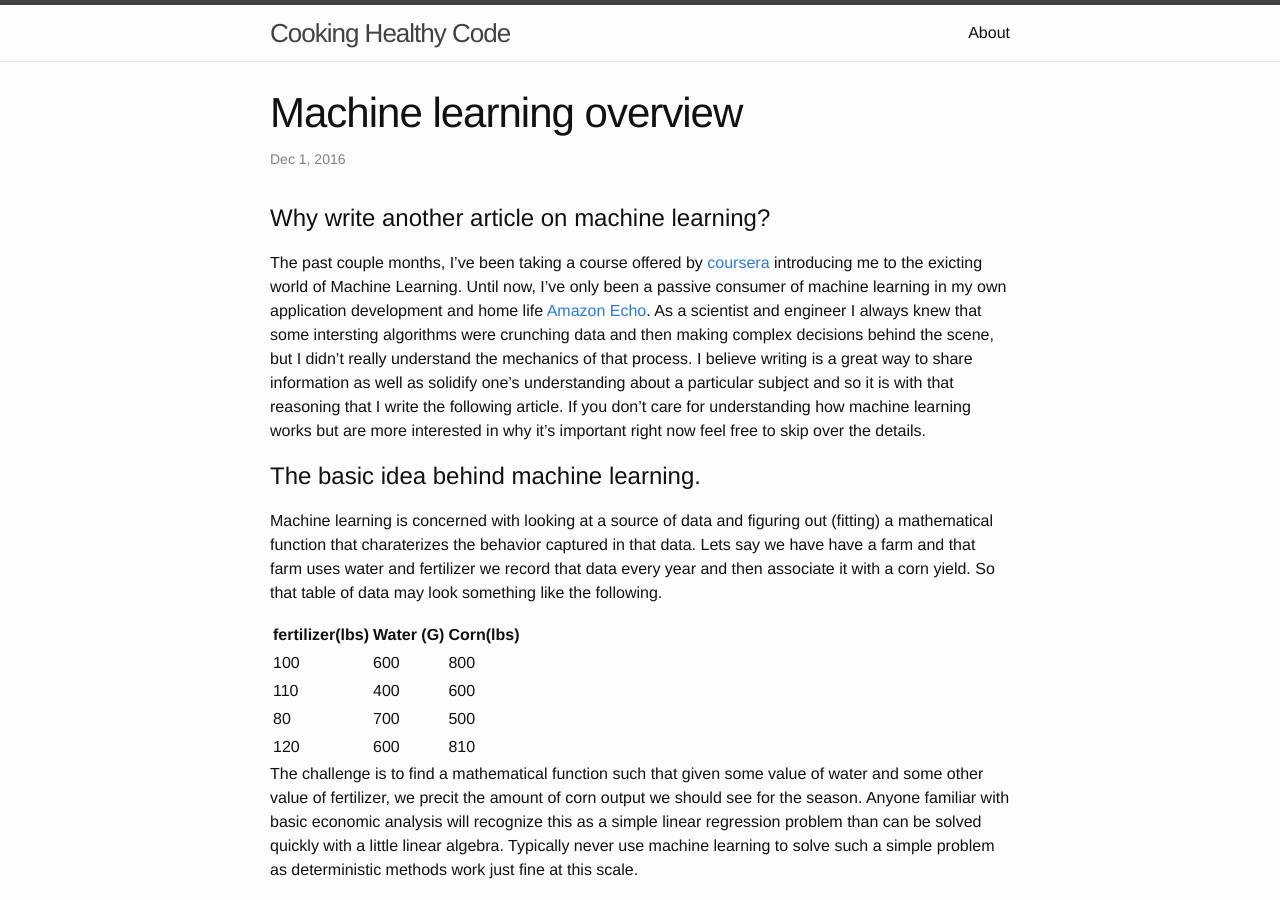
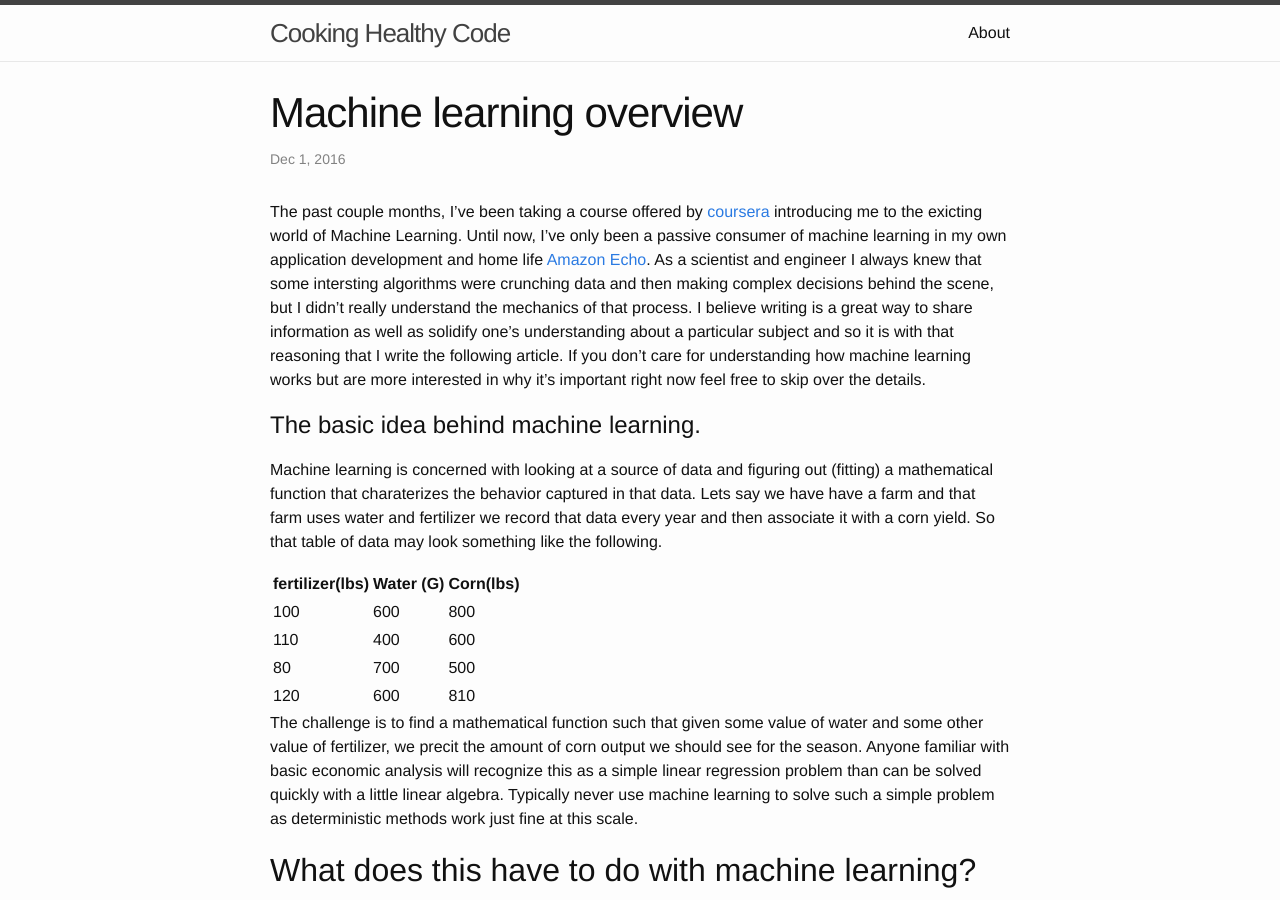
Before and after one commit to johnnyiller/johnnyiller.github.io, a Jekyll site: the page built from _posts/2016-12-1-intro-to-machine-learning.markdown, in a window 1280 px wide and 900 px high. Built offline with Jekyll 4.4.1, drawn with Linux system fonts in a browser that asks for light colours; comment, search, counter and statistics services are not loaded.

Commit message:
minor change remove question from header

```diff
--- a/_posts/2016-12-1-intro-to-machine-learning.markdown
+++ b/_posts/2016-12-1-intro-to-machine-learning.markdown
@@ -5,8 +5,6 @@
 comments: true
 categories: machine learning
 ---
-
-# Why write another article on machine learning?
 
 The past couple months, I've been taking a course offered by [coursera](https://www.coursera.org/learn/machine-learning) introducing me to the exicting world of Machine Learning.  Until now, I've only been a passive consumer of machine learning in my own application development and home life [Amazon Echo](https://www.amazon.com/gp/product/B00X4WHP5E).  As a scientist and engineer I always knew that some intersting algorithms were crunching data and then making complex decisions behind the scene, but I didn't really understand the mechanics of that process.  I believe writing is a great way to share information as well as solidify one's understanding about a particular subject and so it is with that reasoning that I write the following article.  If you don't care for understanding how machine learning works but are more interested in why it's important right now feel free to skip over the details.
 
```
